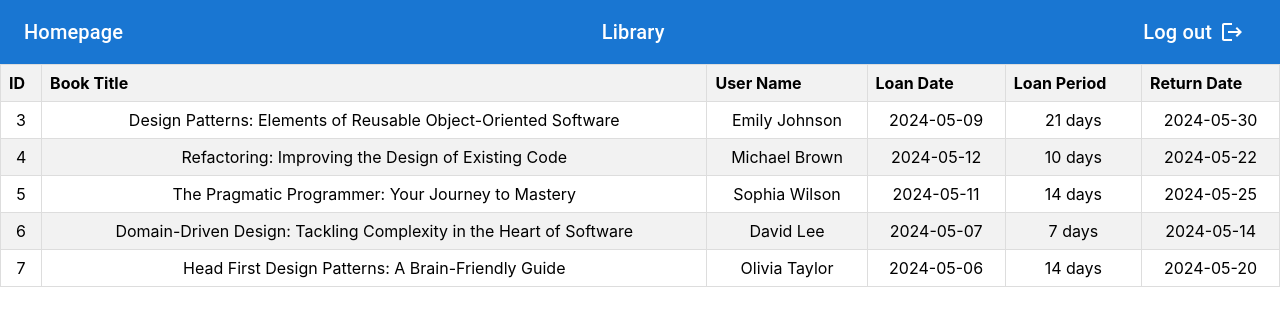
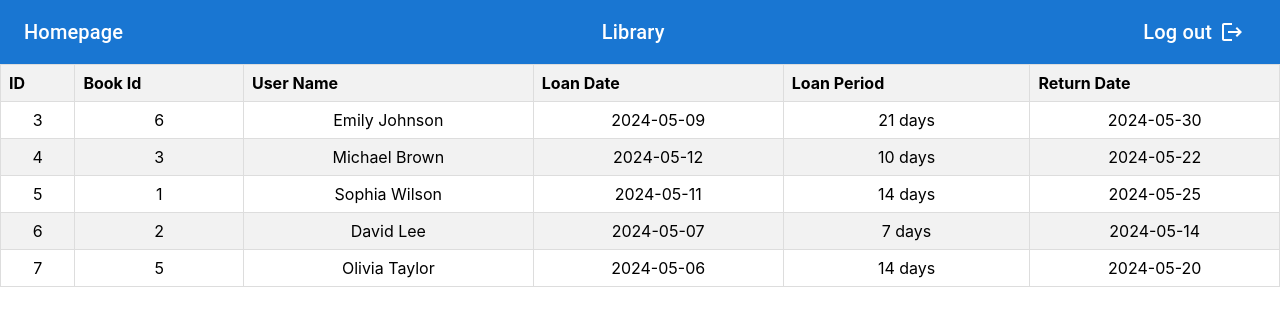
Before and after one commit to juestany/Library, a React (Create React App) app: page /loans in a window 1280 px wide. Shown: the top 326 px of the page. Built offline with nearby package versions, Linux system fonts and the light colour scheme.

Commit message:
bookTitle -> bookId in loans

```diff
--- a/src/components/Loan.tsx
+++ b/src/components/Loan.tsx
@@ -2,7 +2,7 @@ import React from 'react';
 
 interface LoanProps {
     id: number;
-    bookTitle: string;
+    bookId: number;
     userName: string;
     loanDate: string;
     loanPeriod: string;
@@ -10,12 +10,12 @@ interface LoanProps {
 }
 
 const Loan: React.FC<LoanProps> = (props) => {
-    const { id, bookTitle, userName, loanDate, loanPeriod, returnDate } = props; // Destructure props
+    const { id, bookId, userName, loanDate, loanPeriod, returnDate } = props; // Destructure props
 
     return (
         <tr>
             <td>{id}</td>
-            <td>{bookTitle}</td>
+            <td>{bookId}</td>
             <td>{userName}</td>
             <td>{loanDate}</td>
             <td>{loanPeriod}</td>
--- a/src/components/LoansList.tsx
+++ b/src/components/LoansList.tsx
@@ -6,7 +6,7 @@ import MenuAppBar from "./MenuAppBar";
 const loans = [
     {
         id: 3,
-        bookTitle: 'Design Patterns: Elements of Reusable Object-Oriented Software',
+        bookId: 6,
         userName: 'Emily Johnson',
         loanDate: '2024-05-09',
         loanPeriod: '21 days',
@@ -14,7 +14,7 @@ const loans = [
     },
     {
         id: 4,
-        bookTitle: 'Refactoring: Improving the Design of Existing Code',
+        bookId: 3,
         userName: 'Michael Brown',
         loanDate: '2024-05-12',
         loanPeriod: '10 days',
@@ -22,7 +22,7 @@ const loans = [
     },
     {
         id: 5,
-        bookTitle: 'The Pragmatic Programmer: Your Journey to Mastery',
+        bookId: 1,
         userName: 'Sophia Wilson',
         loanDate: '2024-05-11',
         loanPeriod: '14 days',
@@ -30,7 +30,7 @@ const loans = [
     },
     {
         id: 6,
-        bookTitle: 'Domain-Driven Design: Tackling Complexity in the Heart of Software',
+        bookId: 2,
         userName: 'David Lee',
         loanDate: '2024-05-07',
         loanPeriod: '7 days',
@@ -38,7 +38,7 @@ const loans = [
     },
     {
         id: 7,
-        bookTitle: 'Head First Design Patterns: A Brain-Friendly Guide',
+        bookId: 5,
         userName: 'Olivia Taylor',
         loanDate: '2024-05-06',
         loanPeriod: '14 days',
@@ -55,7 +55,7 @@ const LoansList: React.FC = () => {
                 <thead>
                 <tr>
                     <th>ID</th>
-                    <th>Book Title</th>
+                    <th>Book Id</th>
                     <th>User Name</th>
                     <th>Loan Date</th>
                     <th>Loan Period</th>
@@ -67,7 +67,7 @@ const LoansList: React.FC = () => {
                     <Loan
                         key={loan.id}
                         id={loan.id}
-                        bookTitle={loan.bookTitle}
+                        bookId={loan.bookId}
                         userName={loan.userName}
                         loanDate={loan.loanDate}
                         loanPeriod={loan.loanPeriod}
```
